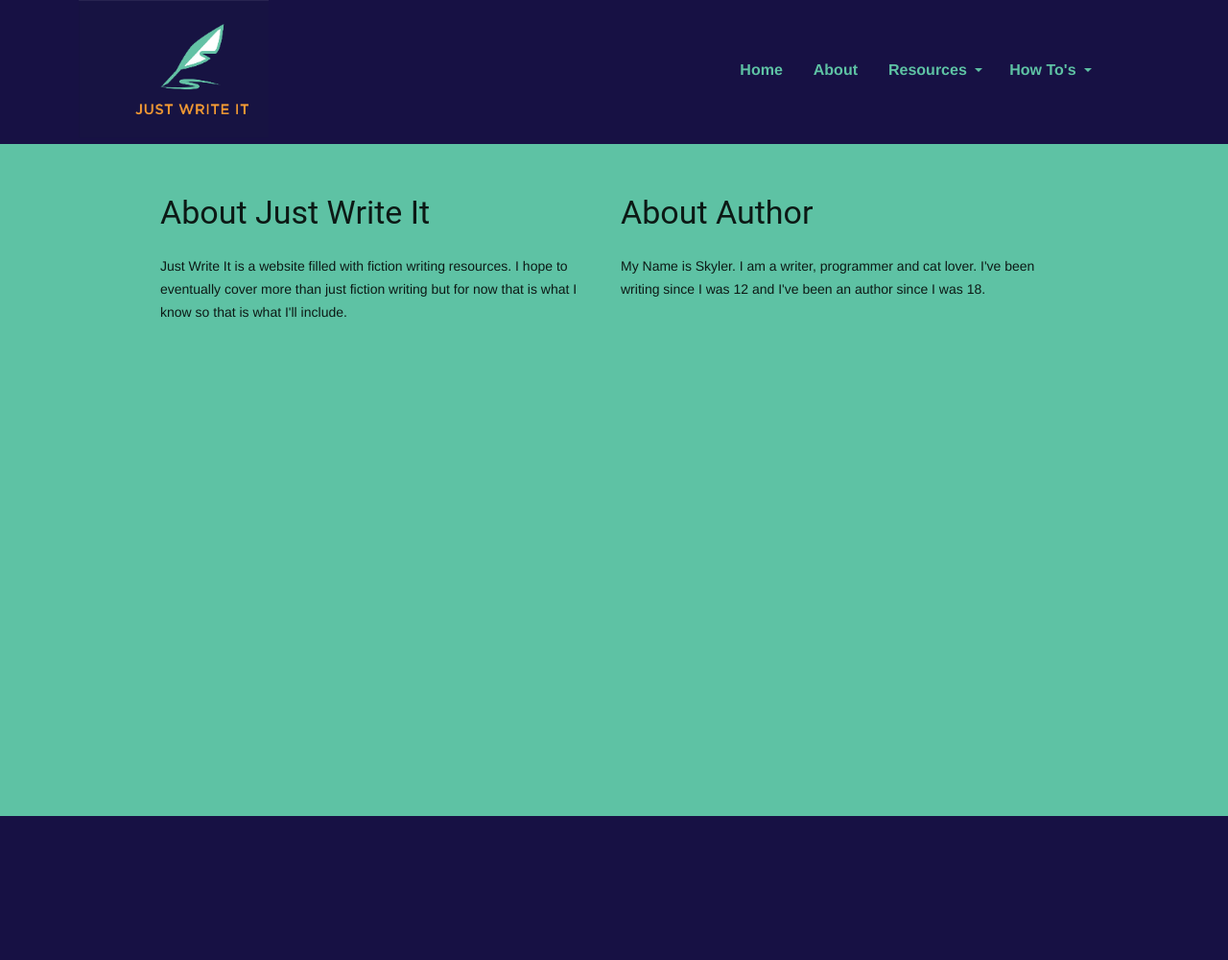
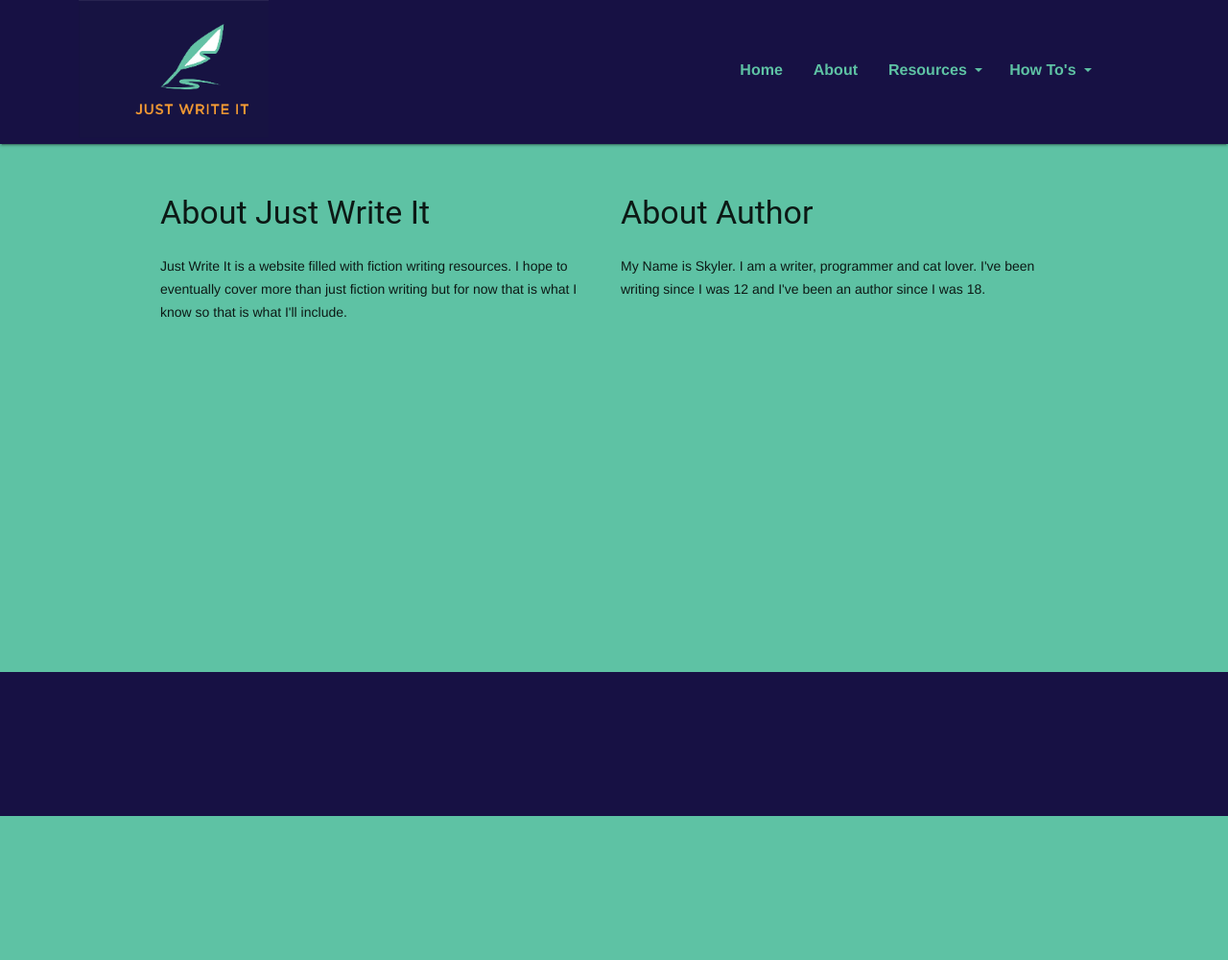
Before and after one commit to skylerdegrote/just-write-it-noauth, a PHP site: page /about.php in a window 1280 px wide. Shown: the whole page at 96% size. After the commit the page ends 850 px from the top, so only its background shows below. Run offline with PHP 8.4, Linux system fonts and the light colour scheme; style sheets or scripts are compiled from the project's sources; some libraries are stand-ins or nearby versions.

Commit message:
about styles updated

```diff
--- a/about.php
+++ b/about.php
@@ -9,11 +9,11 @@ $pageTitle = "About";
 <html>
 <head>
     <title><?php echo $pageTitle ?></title>
-<!--    <link rel="stylesheet" href="styles/main.css">-->
+    <link rel="stylesheet" href="styles/main.css">
     <link rel="stylesheet" href="styles/about.css">
 </head>
 <body>
-<?php include ('includes/header.php') ?>
+<?php include ('includes/navigation.php') ?>
 <div class="container">
 
     <br>
--- a/styles/about.css
+++ b/styles/about.css
@@ -18,7 +18,8 @@ body {
 .container {
   margin: 0 auto;
   max-width: 960px;
-  min-height: 700px; }
+  min-height: 700px;
+  padding-top: 150px; }
 
 .section {
   width: 50%;
--- a/styles/about.scss
+++ b/styles/about.scss
@@ -5,6 +5,7 @@
   margin: 0 auto;
   max-width: 960px;
   min-height:700px;
+  padding-top: 150px;
 }
 .section {
   width: 50%;
```
Also changed, not shown: 1 other file.
